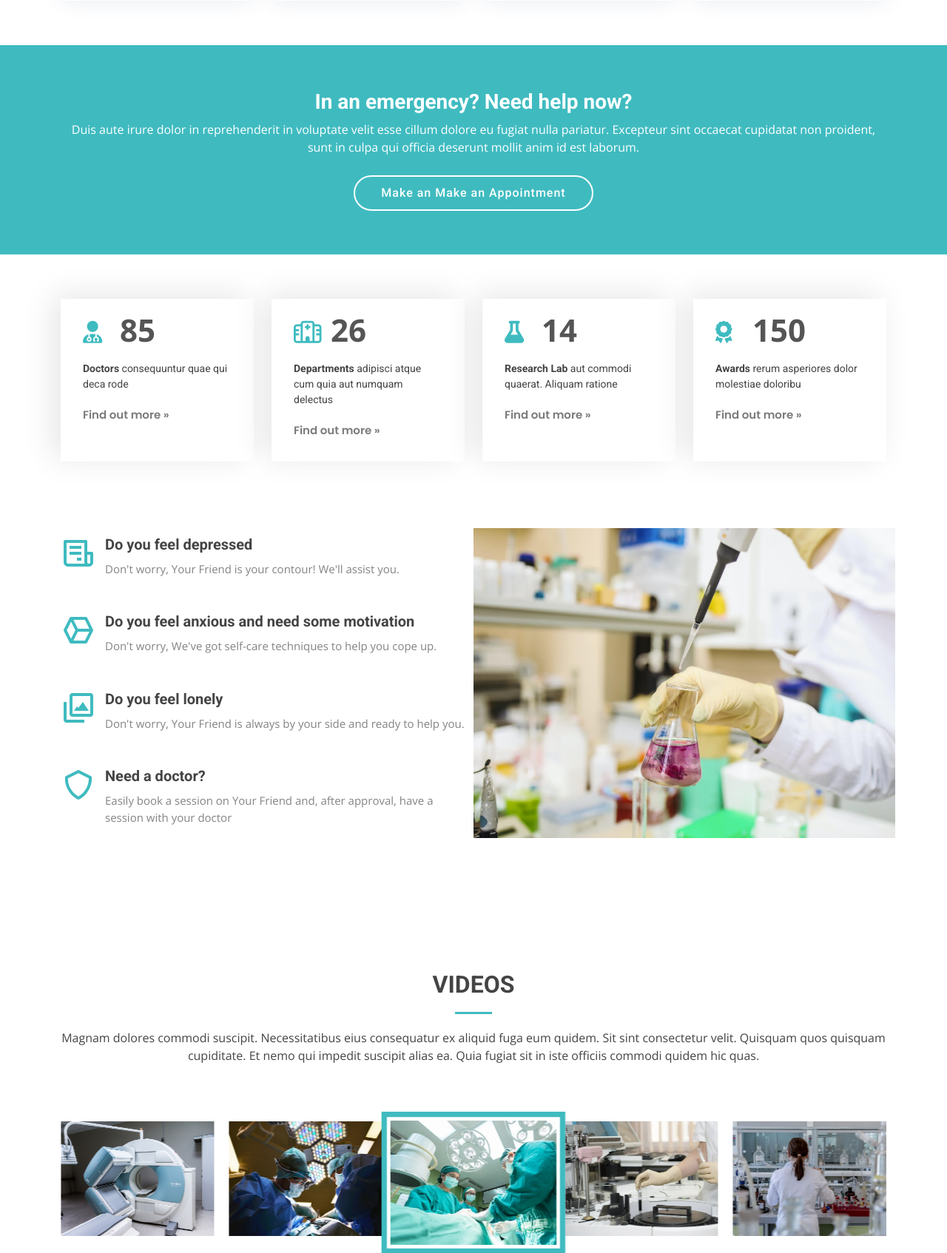
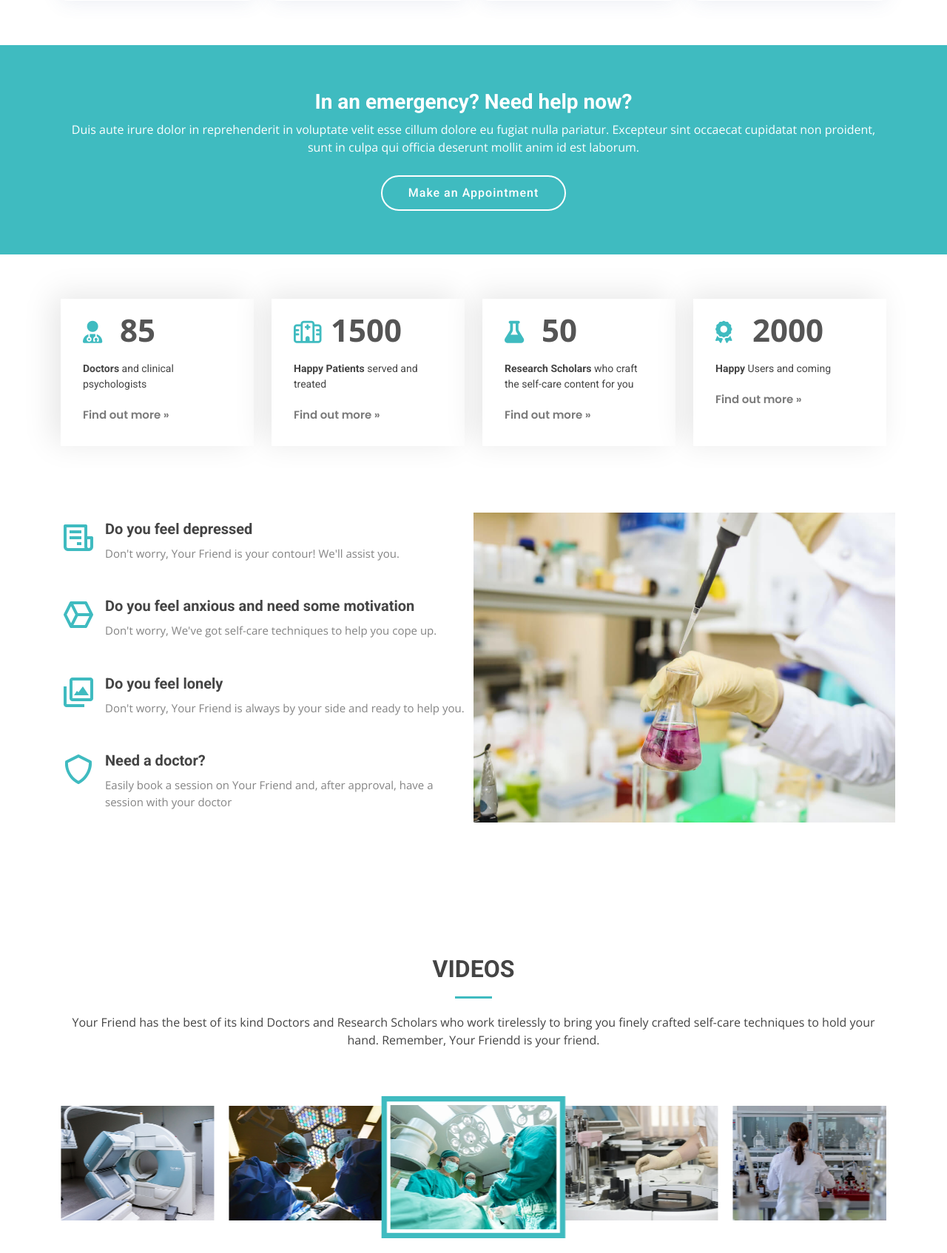
Before and after one commit to musaib-js/yourfriendd_nirman2.0, a Django app: page / in a window 1280 px wide. Shown: the part 1011-2705 px from the top of the page at 74% size. Run offline with Django 3.2, Linux system fonts and the light colour scheme; some libraries are stand-ins or nearby versions.

Commit message:
text changes

```diff
--- a/templates/index.html
+++ b/templates/index.html
@@ -23,8 +23,8 @@
       <!-- Slide 2 -->
       <div class="carousel-item" style="background-image: url(/static/img/slide/slide-2.jpg)">
         <div class="container">
-          <h2>Lorem Ipsum Dolor</h2>
-          <p>Ut velit est quam dolor ad a aliquid qui aliquid. Sequi ea ut et est quaerat sequi nihil ut aliquam. Occaecati alias dolorem mollitia ut. Similique ea voluptatem. Esse doloremque accusamus repellendus deleniti vel.</p>
+          <h2>Your Friend Is Your Companion</h2>
+          <p>In the contemporary world, the mental health issues are increasing at a swift pace. Your Friend is here to bring that speed to zero and make the world a better place.</p>
           <a href="#about" class="btn-get-started scrollto">Read More</a>
         </div>
       </div>
@@ -32,8 +32,8 @@
       <!-- Slide 3 -->
       <div class="carousel-item" style="background-image: url(/static/img/slide/slide-3.jpg)">
         <div class="container">
-          <h2>Sequi ea ut et est quaerat</h2>
-          <p>Ut velit est quam dolor ad a aliquid qui aliquid. Sequi ea ut et est quaerat sequi nihil ut aliquam. Occaecati alias dolorem mollitia ut. Similique ea voluptatem. Esse doloremque accusamus repellendus deleniti vel.</p>
+          <h2>Do you feel lonely</h2>
+          <p>Don't worry, Your Friendd is your contour. We provide online mental health consultation from experts, self-care techniques, blogs, podcasts to help you live stress free.</p>
           <a href="#about" class="btn-get-started scrollto">Read More</a>
         </div>
       </div>
@@ -102,7 +102,7 @@
     <div class="text-center">
       <h3>In an emergency? Need help now?</h3>
       <p> Duis aute irure dolor in reprehenderit in voluptate velit esse cillum dolore eu fugiat nulla pariatur. Excepteur sint occaecat cupidatat non proident, sunt in culpa qui officia deserunt mollit anim id est laborum.</p>
-      <a class="cta-btn scrollto" href="#appointment">Make an Make an Appointment</a>
+      <a class="cta-btn scrollto" href="#appointment">Make an Appointment</a>
     </div>
 
   </div>
@@ -119,7 +119,7 @@
             <i class="fas fa-user-md"></i>
             <span data-purecounter-start="0" data-purecounter-end="85" data-purecounter-duration="1" class="purecounter"></span>
 
-            <p><strong>Doctors</strong> consequuntur quae qui deca rode</p>
+            <p><strong>Doctors</strong> and clinical psychologists</p>
             <a href="#">Find out more &raquo;</a>
           </div>
         </div>
@@ -127,8 +127,8 @@
         <div class="col-lg-3 col-md-6 d-md-flex align-items-md-stretch">
           <div class="count-box">
             <i class="far fa-hospital"></i>
-            <span data-purecounter-start="0" data-purecounter-end="26" data-purecounter-duration="1" class="purecounter"></span>
-            <p><strong>Departments</strong> adipisci atque cum quia aut numquam delectus</p>
+            <span data-purecounter-start="0" data-purecounter-end="1500" data-purecounter-duration="1" class="purecounter"></span>
+            <p><strong>Happy Patients</strong> served and treated</p>
             <a href="#">Find out more &raquo;</a>
           </div>
         </div>
@@ -136,8 +136,8 @@
         <div class="col-lg-3 col-md-6 d-md-flex align-items-md-stretch">
           <div class="count-box">
             <i class="fas fa-flask"></i>
-            <span data-purecounter-start="0" data-purecounter-end="14" data-purecounter-duration="1" class="purecounter"></span>
-            <p><strong>Research Lab</strong> aut commodi quaerat. Aliquam ratione</p>
+            <span data-purecounter-start="0" data-purecounter-end="50" data-purecounter-duration="1" class="purecounter"></span>
+            <p><strong>Research Scholars</strong> who craft the self-care content for you</p>
             <a href="#">Find out more &raquo;</a>
           </div>
         </div>
@@ -145,8 +145,8 @@
         <div class="col-lg-3 col-md-6 d-md-flex align-items-md-stretch">
           <div class="count-box">
             <i class="fas fa-award"></i>
-            <span data-purecounter-start="0" data-purecounter-end="150" data-purecounter-duration="1" class="purecounter"></span>
-            <p><strong>Awards</strong> rerum asperiores dolor molestiae doloribu</p>
+            <span data-purecounter-start="0" data-purecounter-end="2000" data-purecounter-duration="1" class="purecounter"></span>
+            <p><strong>Happy</strong> Users and coming</p>
             <a href="#">Find out more &raquo;</a>
           </div>
         </div>
@@ -197,15 +197,15 @@
 
     <div class="section-title">
       <h2>Videos</h2>
-      <p>Magnam dolores commodi suscipit. Necessitatibus eius consequatur ex aliquid fuga eum quidem. Sit sint consectetur velit. Quisquam quos quisquam cupiditate. Et nemo qui impedit suscipit alias ea. Quia fugiat sit in iste officiis commodi quidem hic quas.</p>
+      <p>Your Friend has the best of its kind Doctors and Research Scholars who work tirelessly to bring you finely crafted self-care techniques to hold your hand. Remember, Your Friendd is your friend.</p>
     </div>
 
     <div class="gallery-slider swiper">
       <div class="swiper-wrapper align-items-center">
-        <div class="swiper-slide"><a class="gallery-lightbox" href="{% static 'img/gallery/gallery-1.jpg' %}"><img src="{% static 'img/gallery/gallery-1.jpg' %}" class="img-fluid" alt=""></a></div>
-        <div class="swiper-slide"><a class="gallery-lightbox" href="{% static 'img/gallery/gallery-2.jpg' %}"><img src="{% static 'img/gallery/gallery-2.jpg' %}" class="img-fluid" alt=""></a></div>
-        <div class="swiper-slide"><a class="gallery-lightbox" href="{% static 'img/gallery/gallery-3.jpg' %}"><img src="{% static 'img/gallery/gallery-3.jpg' %}" class="img-fluid" alt=""></a></div>
-        <div class="swiper-slide"><a class="gallery-lightbox" href="{% static 'img/gallery/gallery-4.jpg' %}"><img src="{% static 'img/gallery/gallery-4.jpg' %}" class="img-fluid" alt=""></a></div>
+        <div class="swiper-slide"><a class="gallery-lightbox" href="{% static 'vk.mp4' %}"><img src="{% static 'img/gallery/gallery-1.jpg' %}" class="img-fluid" alt=""></a></div>
+        <div class="swiper-slide"><a class="gallery-lightbox" href="{% static 'mk.mp4' %}"><img src="{% static 'img/gallery/gallery-2.jpg' %}" class="img-fluid" alt=""></a></div>
+        <div class="swiper-slide"><a class="gallery-lightbox" href="{% static 'ak.mp4' %}"><img src="{% static 'img/gallery/gallery-3.jpg' %}" class="img-fluid" alt=""></a></div>
+        <div class="swiper-slide"><a class="gallery-lightbox" href="{% static 'bg.mp4' %}"><img src="{% static 'img/gallery/gallery-4.jpg' %}" class="img-fluid" alt=""></a></div>
         <div class="swiper-slide"><a class="gallery-lightbox" href="{% static 'img/gallery/gallery-5.jpg' %}"><img src="{% static 'img/gallery/gallery-5.jpg' %}" class="img-fluid" alt=""></a></div>
         <div class="swiper-slide"><a class="gallery-lightbox" href="{% static 'img/gallery/gallery-6.jpg' %}"><img src="{% static 'img/gallery/gallery-6.jpg' %}" class="img-fluid" alt=""></a></div>
         <div class="swiper-slide"><a class="gallery-lightbox" href="{% static 'img/gallery/gallery-7.jpg' %}"><img src="{% static 'img/gallery/gallery-7.jpg' %}" class="img-fluid" alt=""></a></div>
@@ -223,7 +223,7 @@
 
     <div class="section-title">
       <h2>Blogs</h2>
-      <p>Magnam dolores commodi suscipit. Necessitatibus eius consequatur ex aliquid fuga eum quidem. Sit sint consectetur velit. Quisquam quos quisquam cupiditate. Et nemo qui impedit suscipit alias ea. Quia fugiat sit in iste officiis commodi quidem hic quas.</p>
+      <p>Our team writes the best of its kind content to spread awareness about mental health and keep your spirit always high above the mark &hearts;</p>
     </div>
 
     <div class="testimonials-slider swiper" data-aos="fade-up" data-aos-delay="100">
```
Also changed, not shown: 3 other files.
